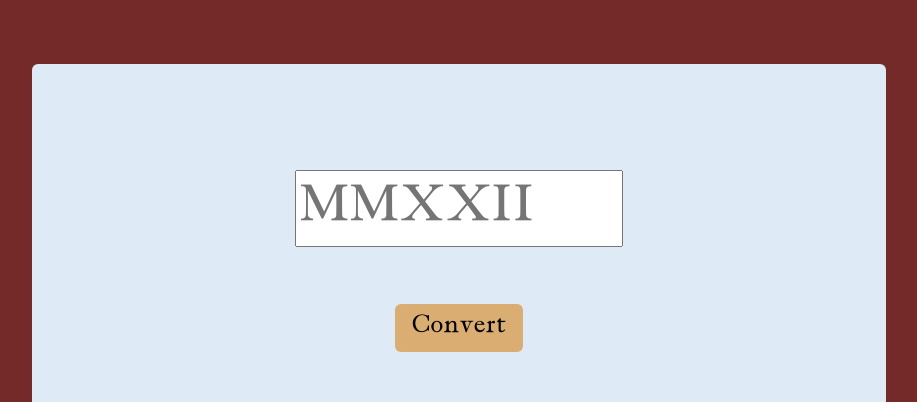
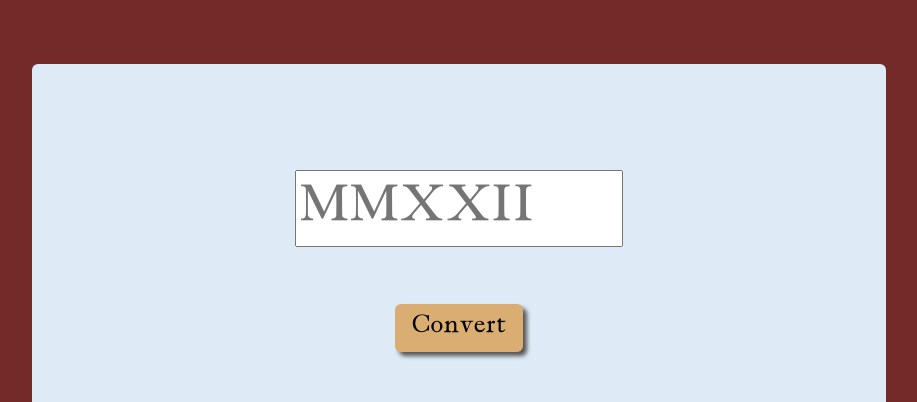
Before and after one commit to ncesare/roman-numerals, a plain HTML site: page index.html in a window 1280 px wide. In both pictures the pointer is over the button "Convert". Shown: the top 402 px of the page, without its empty margins (181-1098 px from the left). Drawn offline with Linux system fonts and the light colour scheme.

Commit message:
Added hover effect to button

```diff
--- a/styles.css
+++ b/styles.css
@@ -46,6 +46,10 @@ button {
     background-color: rgb(218, 173, 114);
 }
 
+button:hover {
+    box-shadow: 4px 4px 4px rgb(85, 85, 85);
+}
+
 #integer {
     font-size: 2.5rem;
     font-family: "Antique Roman";
```
